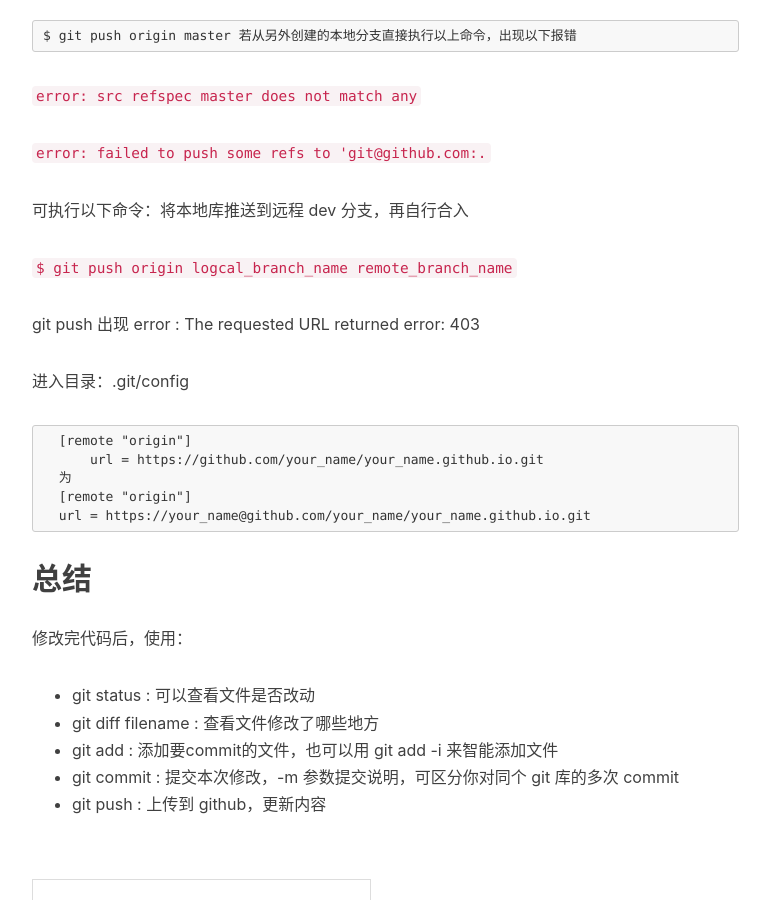
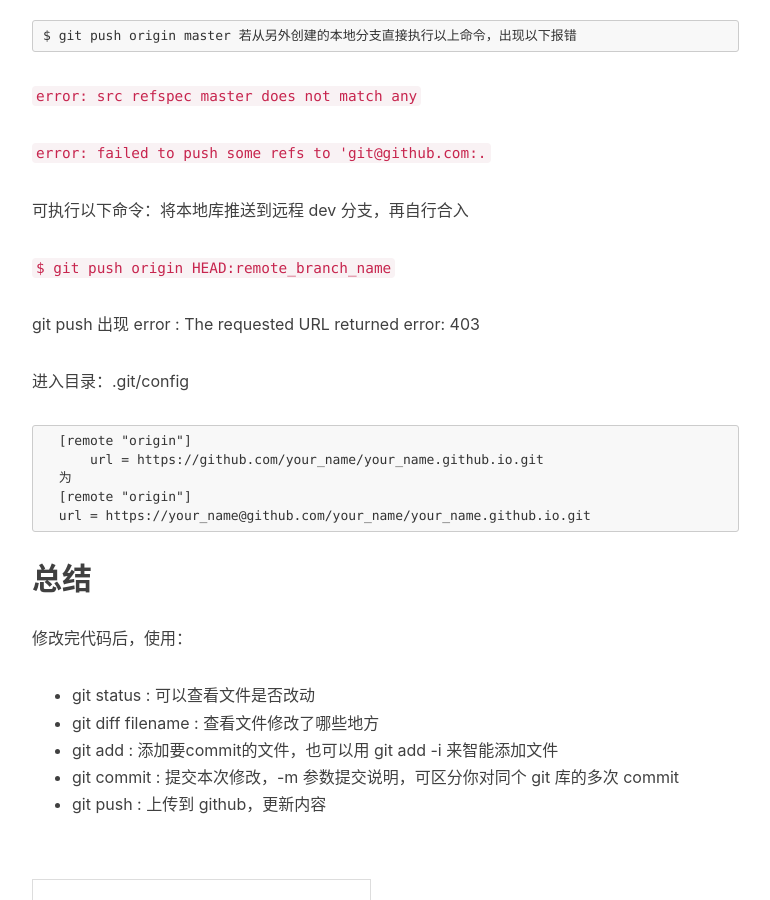
Before and after one commit to ShenDada/ShenDada.github.io, a Jekyll site: the page built from _posts/2017/12/2017-12-17-how-build-git-github.markdown, in a window 1280 px wide and 900 px high, scrolled down 2539 px. Shown: the whole window, without its empty margins (233-1003 px from the left). Built offline with Jekyll 4.4.1, drawn with Linux system fonts in a browser that asks for light colours; nearby versions of some CDN libraries; comment, search, counter and statistics services are not loaded.

Commit message:
modify git push config

```diff
--- a/_posts/2017/12/2017-12-17-how-build-git-github.markdown
+++ b/_posts/2017/12/2017-12-17-how-build-git-github.markdown
@@ -87,7 +87,7 @@ git pull 出现无法创建本地分支，无法与远程分支建立联系的
 
 可执行以下命令：将本地库推送到远程 dev 分支，再自行合入
 
-`$ git push origin logcal_branch_name remote_branch_name`
+`$ git push origin HEAD:remote_branch_name`
 
 git push 出现 error : The requested URL returned error: 403
 
```
